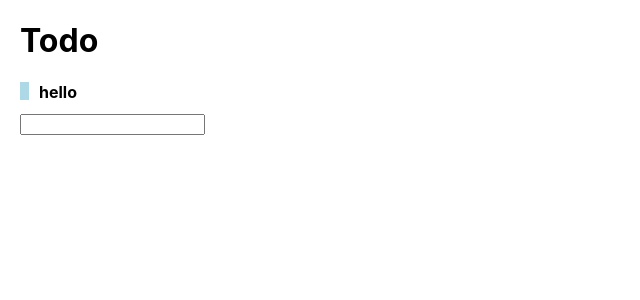
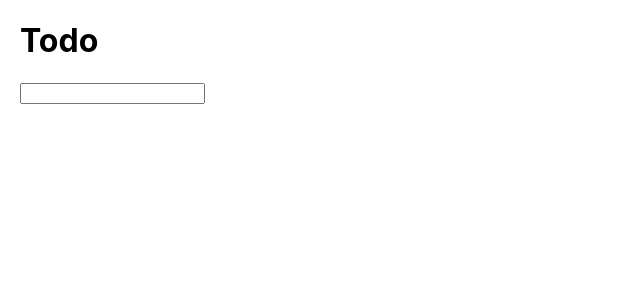
Before and after one commit to dad-ka-raneesa/todo-with-react, a React (Create React App) app: page / in a window 1280 px wide. Shown: the top 300 px of the page, without its empty margins (0-640 px from the left). Built offline with nearby package versions, Linux system fonts and the light colour scheme.

Commit message:
added ability to click on task

```diff
--- a/src/App.css
+++ b/src/App.css
@@ -41,17 +41,29 @@ body {
 	margin: 20px;
 }
 
-.item {
+.todo {
 	display: flex;
 }
 
-.color {
+.todoColor {
 	height: 18px;
 	width: 9px;
+}
+
+.blueColor {
 	background-color: lightblue;
-	margin: 0px 10px 13px 0px;
+}
+
+.greenColor {
+	background-color: mediumseagreen;
 }
 
 .todoContent {
 	font-weight: 700;
+	margin: 0px 0px 13px 10px;
+	cursor: pointer;
 }
+
+.done {
+	text-decoration: line-through;
+}
--- a/src/App.js
+++ b/src/App.js
@@ -1,32 +1,9 @@
 import React from 'react';
 import './App.css';
-import TodoList from './components/TodoList.js';
-import TextArea from './components/TextArea';
+import TodoApp from './components/TodoApp';
 
-class App extends React.Component {
-  constructor(props) {
-    super(props);
-    this.state = { list: ['hello'] };
-    this.handleChange = this.handleChange.bind(this);
-  }
-
-  handleChange(content) {
-    let list = this.state.list.slice();
-    list.push(content);
-    this.setState({
-      list
-    })
-  }
-
-  render() {
-    return (
-      <div>
-        <h1>Todo</h1>
-        <TodoList list={this.state.list} />
-        <TextArea onChange={this.handleChange} />
-      </div >
-    );
-  }
+const App = (props) => {
+  return <TodoApp />;
 }
 
 export default App;
--- /dev/null
+++ b/src/components/TodoApp.js
@@ -0,0 +1,42 @@
+import React from 'react';
+
+import TodoList from './TodoList.js';
+import TextArea from './TextArea';
+
+class TodoApp extends React.Component {
+  constructor(props) {
+    super(props);
+    this.state = { list: [] };
+    this.handleChange = this.handleChange.bind(this);
+    this.onClick = this.onClick.bind(this);
+  }
+
+  handleChange(content) {
+    this.setState((state) => {
+      let list = state.list.slice();
+      list.push({ content, isDone: false });
+      return { list };
+    })
+  }
+
+  onClick(id, status) {
+    this.setState((state) => {
+      const list = state.list.slice();
+      const todo = list[id];
+      todo.isDone = !status;
+      return { list };
+    })
+  }
+
+  render() {
+    return (
+      <div>
+        <h1>Todo</h1>
+        <TodoList list={this.state.list} onClick={this.onClick} />
+        <TextArea onChange={this.handleChange} />
+      </div >
+    );
+  }
+}
+
+export default TodoApp;
--- a/src/components/TodoList.js
+++ b/src/components/TodoList.js
@@ -1,17 +1,28 @@
 import React from 'react';
 
-const CreateTodo = (props) => {
+const getClassNames = (isDone) => {
+  let contentClassName = 'todoContent';
+  let colorClassName = 'todoColor blueColor';
+  if (isDone) {
+    contentClassName = `${contentClassName} done`;
+    colorClassName = 'todoColor greenColor';
+  }
+  return { contentClassName, colorClassName }
+}
+
+const CreateTodo = ({ todo, id, onClick }) => {
+  const { contentClassName, colorClassName } = getClassNames(todo.isDone);
   return (
-    <div className='item'>
-      <span className='color'></span>
-      <span className='todoContent'>{props.content}</span>
-    </div>
+    <div className='todo'>
+      <span className={colorClassName}></span>
+      <span className={contentClassName} onClick={() => onClick(id, todo.isDone)}>{todo.content}</span>
+    </div >
   );
 }
 
 const TodoList = (props) => {
   const list = props.list.map((todo, id) => (
-    <CreateTodo content={todo} key={id} />
+    <CreateTodo todo={todo} key={id} id={id} onClick={props.onClick} />
   ))
 
   return (<div>{list}</div>);
```
